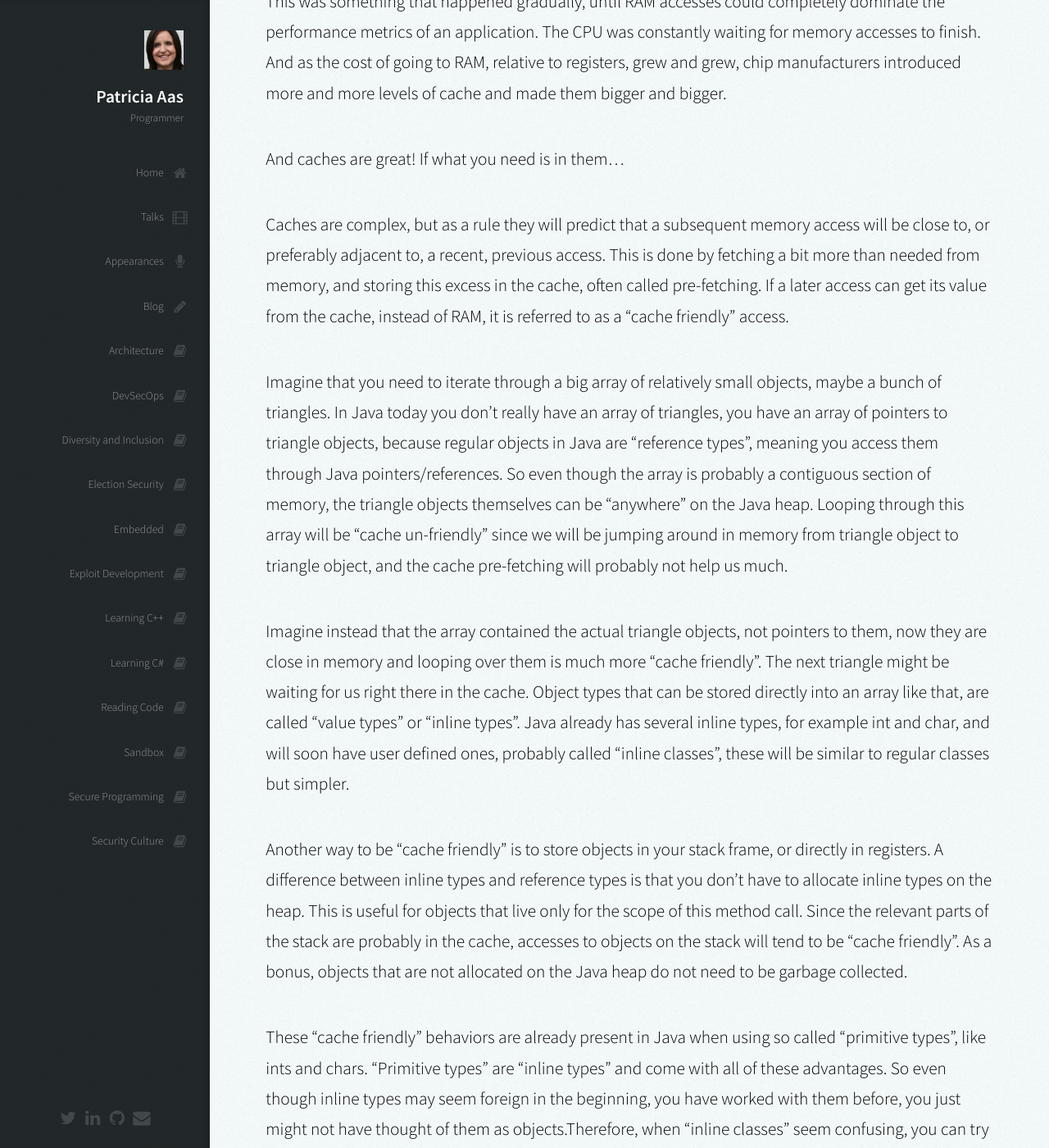
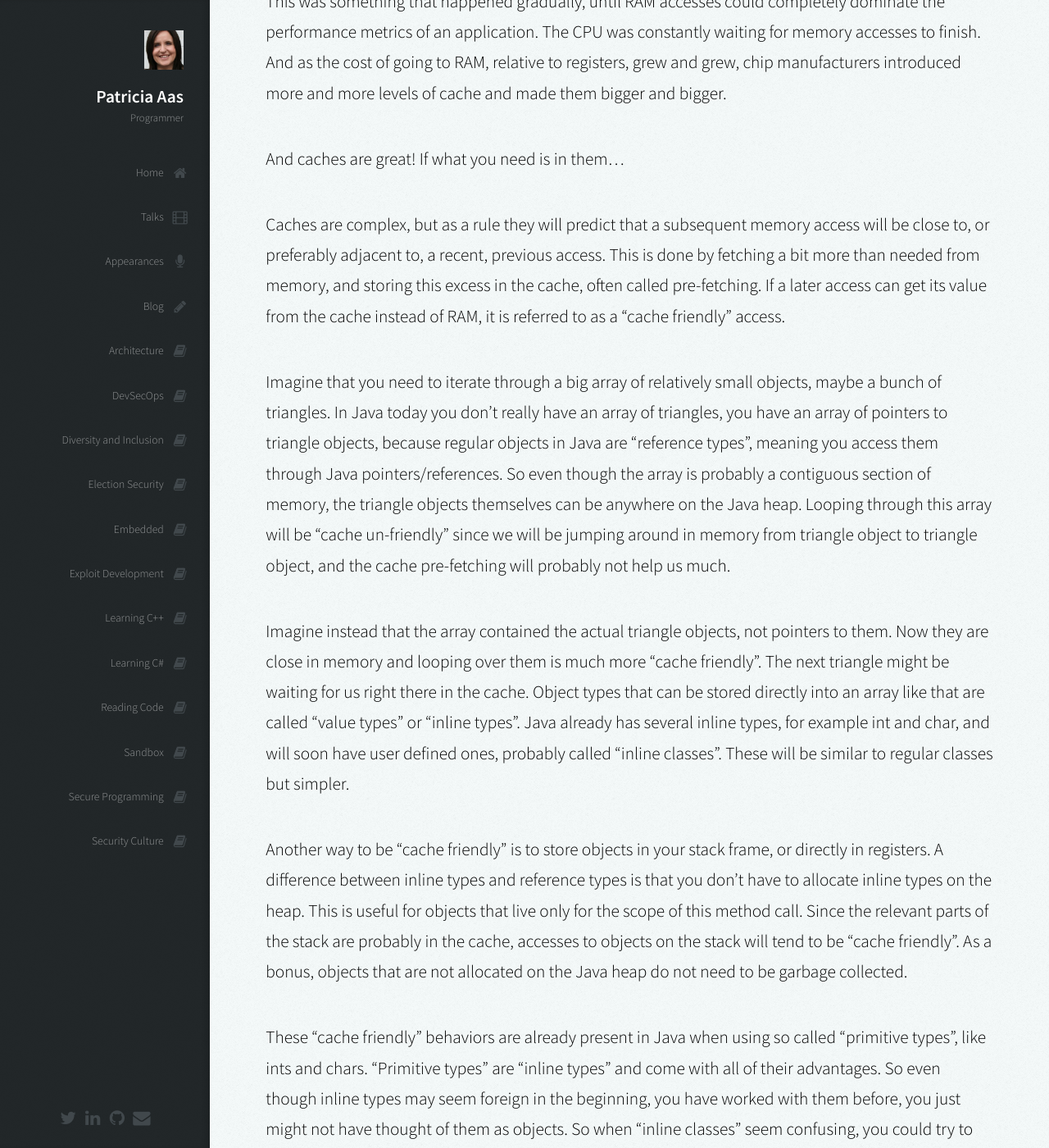
Before and after one commit to patricia-gallardo/patricia-gallardo.github.io, a Jekyll site: the page built from _posts/2020-01-16-inline_thinking_in_java.md, in a window 1280 px wide and 1400 px high, scrolled down 412 px. Shown: the whole window at 82% size. Built offline with Jekyll 4.4.1, drawn with Linux system fonts in a browser that asks for light colours; nearby versions of some CDN libraries; some of the changed text lies outside the part shown.

Commit message:
Update 2020-01-16-inline_thinking_in_java.md
Take in edits to the text

```diff
--- a/_posts/2020-01-16-inline_thinking_in_java.md
+++ b/_posts/2020-01-16-inline_thinking_in_java.md
@@ -12,12 +12,12 @@ This was something that happened gradually, until RAM accesses could completely
 
 And caches are great! If what you need is in them...
 
-Caches are complex, but as a rule they will predict that a subsequent memory access will be close to, or preferably adjacent to, a recent, previous access. This is done by fetching a bit more than needed from memory, and storing this excess in the cache, often called pre-fetching. If a later access can get its value from the cache, instead of RAM, it is referred to as a “cache friendly” access.
+Caches are complex, but as a rule they will predict that a subsequent memory access will be close to, or preferably adjacent to, a recent, previous access. This is done by fetching a bit more than needed from memory, and storing this excess in the cache, often called pre-fetching. If a later access can get its value from the cache instead of RAM, it is referred to as a “cache friendly” access.
 
-Imagine that you need to iterate through a big array of relatively small objects, maybe a bunch of triangles. In Java today you don’t really have an array of triangles, you have an array of pointers to triangle objects, because regular objects in Java are “reference types”, meaning you access them through Java pointers/references. So even though the array is probably a contiguous section of memory, the triangle objects themselves can be “anywhere” on the Java heap. Looping through this array will be “cache un-friendly” since we will be jumping around in memory from triangle object to triangle object, and the cache pre-fetching will probably not help us much.
+Imagine that you need to iterate through a big array of relatively small objects, maybe a bunch of triangles. In Java today you don’t really have an array of triangles, you have an array of pointers to triangle objects, because regular objects in Java are “reference types”, meaning you access them through Java pointers/references. So even though the array is probably a contiguous section of memory, the triangle objects themselves can be anywhere on the Java heap. Looping through this array will be “cache un-friendly” since we will be jumping around in memory from triangle object to triangle object, and the cache pre-fetching will probably not help us much.
 
-Imagine instead that the array contained the actual triangle objects, not pointers to them, now they are close in memory and looping over them is much more “cache friendly”. The next triangle might be waiting for us right there in the cache. Object types that can be stored directly into an array like that, are called “value types” or “inline types”. Java already has several inline types, for example int and char, and will soon have user defined ones, probably called “inline classes”, these will be similar to regular classes but simpler.
+Imagine instead that the array contained the actual triangle objects, not pointers to them. Now they are close in memory and looping over them is much more “cache friendly”. The next triangle might be waiting for us right there in the cache. Object types that can be stored directly into an array like that are called “value types” or “inline types”. Java already has several inline types, for example int and char, and will soon have user defined ones, probably called “inline classes”. These will be similar to regular classes but simpler.
 
 Another way to be “cache friendly” is to store objects in your stack frame, or directly in registers. A difference between inline types and reference types is that you don’t have to allocate inline types on the heap. This is useful for objects that live only for the scope of this method call. Since the relevant parts of the stack are probably in the cache, accesses to objects on the stack will tend to be “cache friendly”. As a bonus, objects that are not allocated on the Java heap do not need to be garbage collected.
 
-These “cache friendly” behaviors are already present in Java when using so called “primitive types”, like ints and chars. “Primitive types” are “inline types” and come with all of these advantages. So even though inline types may seem foreign in the beginning, you have worked with them before, you just might not have thought of them as objects.Therefore, when “inline classes” seem confusing, you can try to think: “What would an int do?”
+These “cache friendly” behaviors are already present in Java when using so called “primitive types”, like ints and chars. “Primitive types” are “inline types” and come with all of their advantages. So even though inline types may seem foreign in the beginning, you have worked with them before, you just might not have thought of them as objects. So when “inline classes” seem confusing, you could try to think: “What would an int do?”
```
